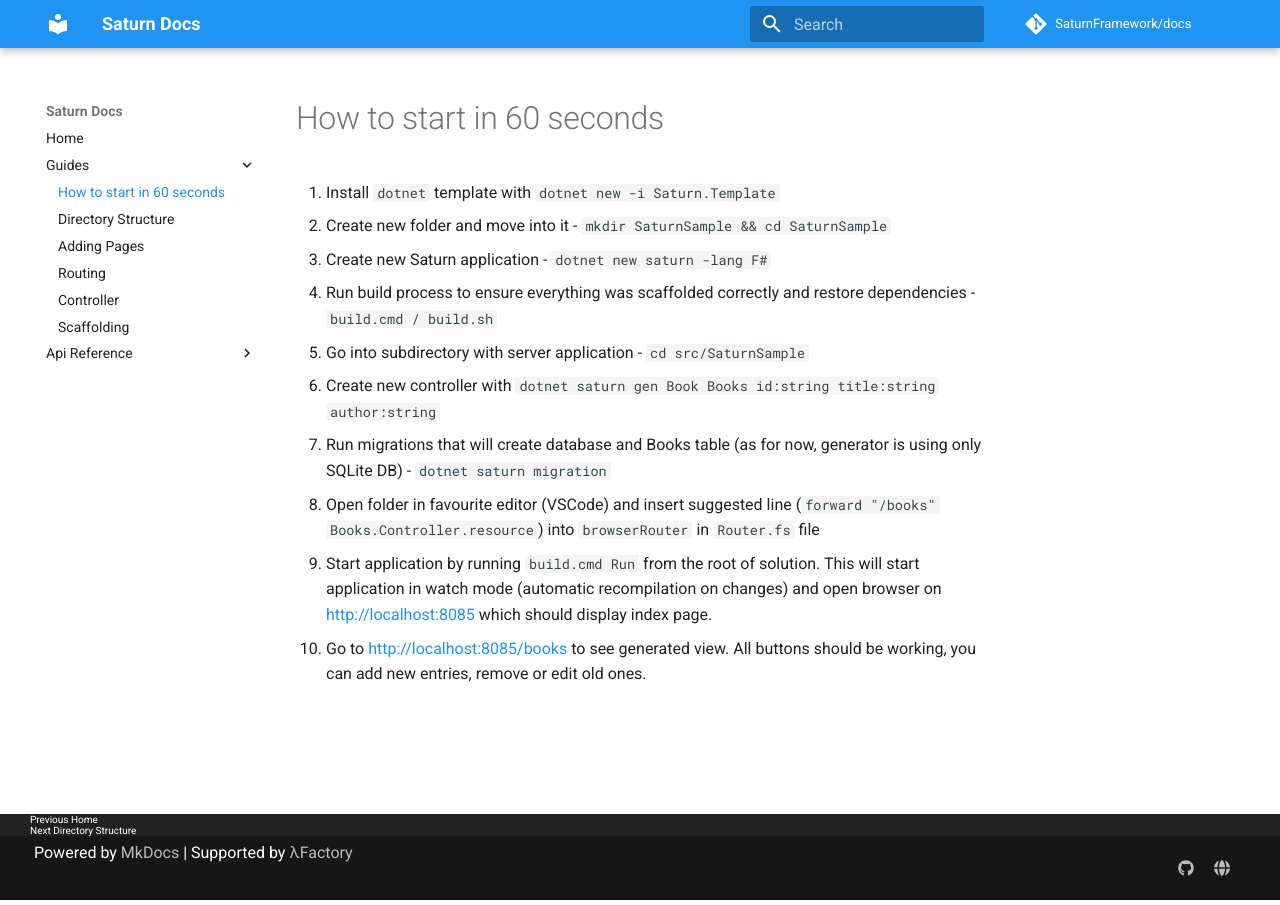
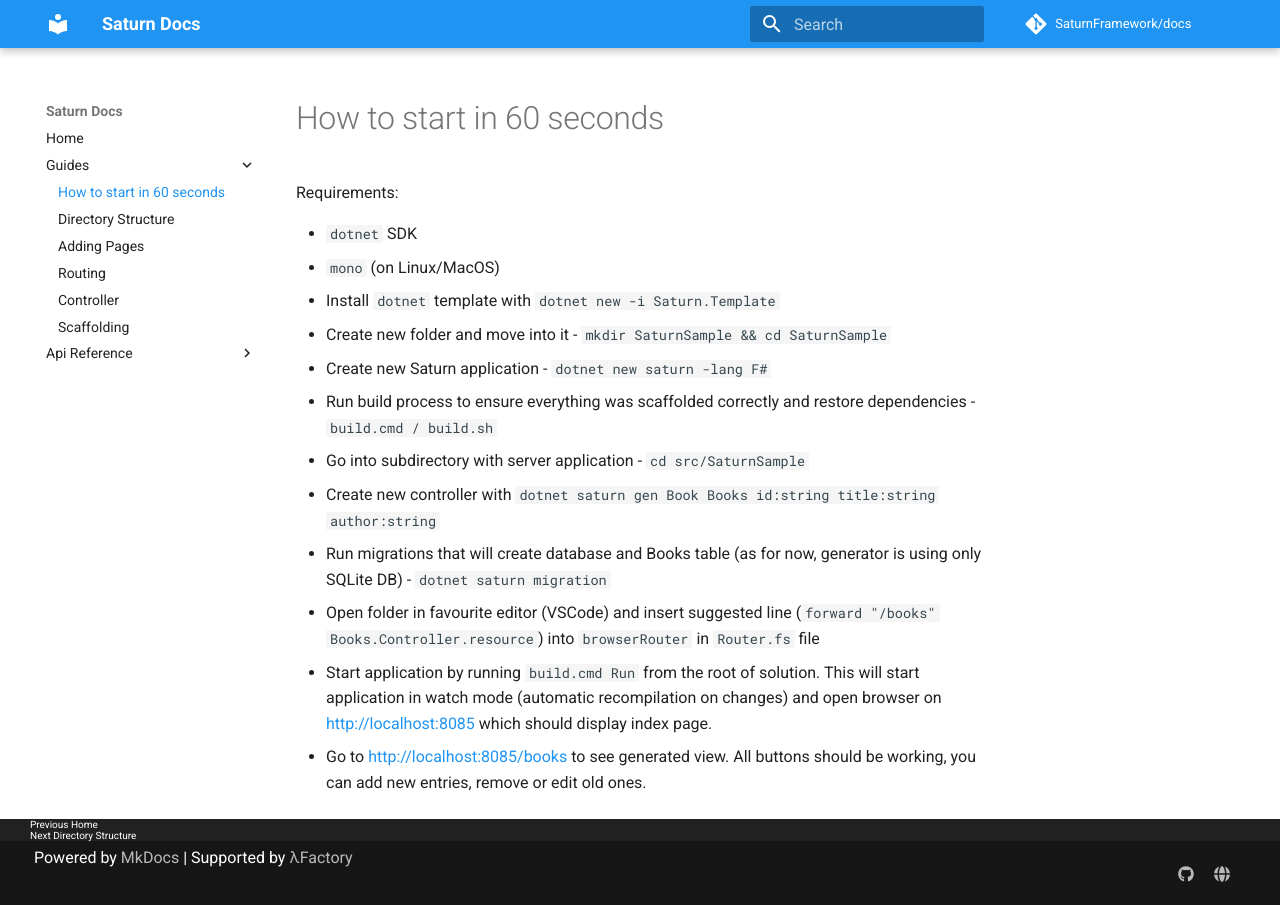
Before and after one commit to tmpreston/docs-2, an MkDocs documentation site: the page built from docs/guides/how-to-start.md, in a window 1280 px wide. Built offline with MkDocs 1.6.1 and Material for MkDocs 9.7.7, drawn with Linux system fonts in a browser that asks for light colours; comment, search, counter and statistics services are not loaded; old or Windows-style settings are respelled for this version of MkDocs.

Commit message:
Add requirements to getting started guide

```diff
--- a/docs/guides/how-to-start.md
+++ b/docs/guides/how-to-start.md
@@ -1,4 +1,10 @@
 # How to start in 60 seconds
+
+Requirements:
+
+* `dotnet` SDK
+* `mono` (on Linux/MacOS)
+
 
 1. Install `dotnet` template with `dotnet new -i Saturn.Template`
 2. Create new folder and move into it - `mkdir SaturnSample && cd SaturnSample`
```
